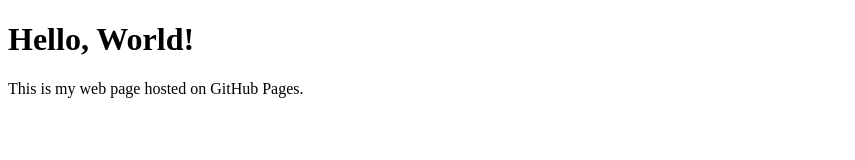
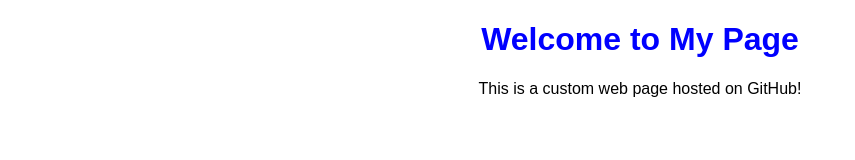
Before and after one commit to Bryanrsrs/Bryanrsrs.github.io, a plain HTML site: page index.html in a window 1280 px wide. Shown: the whole page, without its empty margins (0-855 px from the left). Drawn offline with Linux system fonts and the light colour scheme.

Commit message:
Update index.html

```diff
--- a/index.html
+++ b/index.html
@@ -4,9 +4,13 @@
     <meta charset="UTF-8">
     <meta name="viewport" content="width=device-width, initial-scale=1.0">
     <title>My First GitHub Page</title>
+    <style>
+        body { font-family: Arial, sans-serif; text-align: center; }
+        h1 { color: blue; }
+    </style>
 </head>
 <body>
-    <h1>Hello, World!</h1>
-    <p>This is my web page hosted on GitHub Pages.</p>
+    <h1>Welcome to My Page</h1>
+    <p>This is a custom web page hosted on GitHub!</p>
 </body>
 </html>
```
